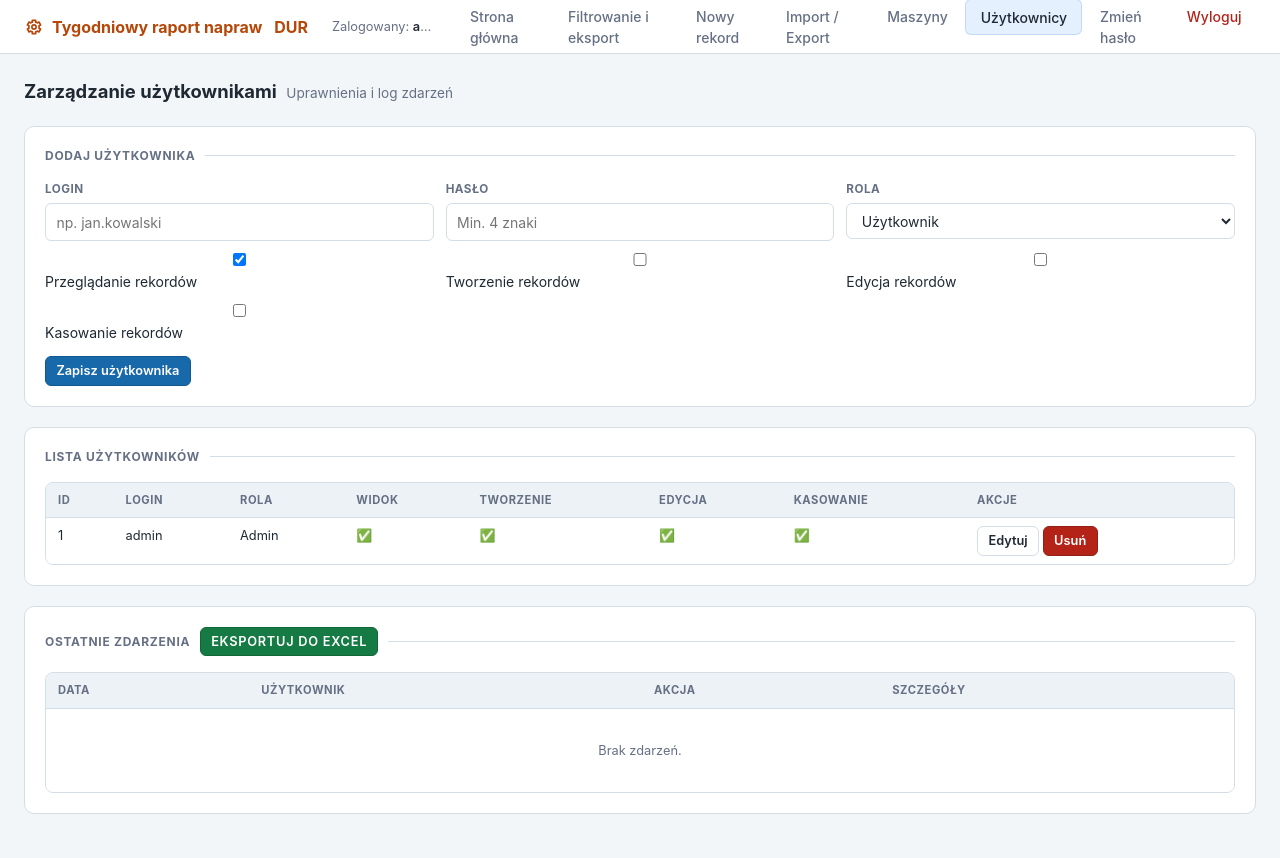
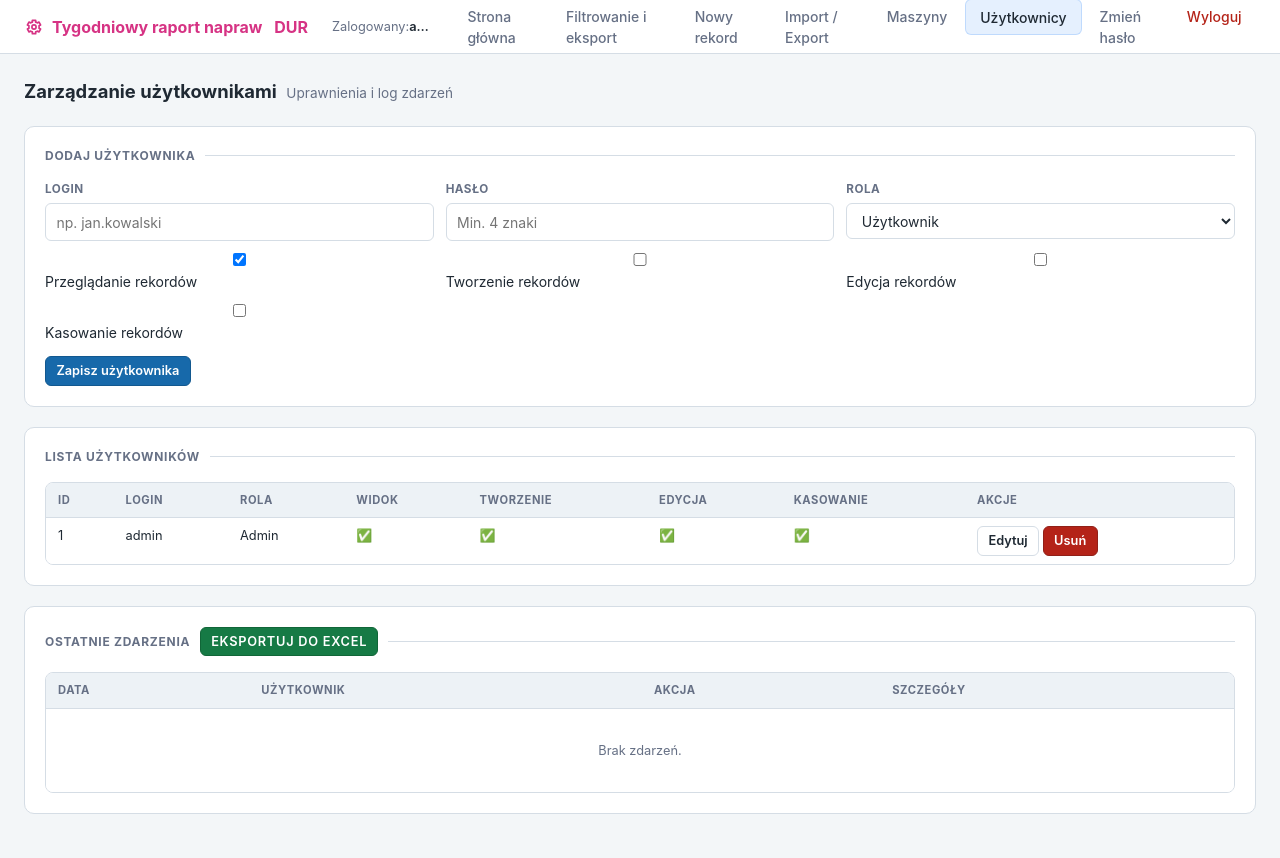
Before and after one commit to truecapehorn/Tygodniowy-raport-zdarzen, a Flask app: page /admin/users in a window 1280 px wide. Run offline with Flask 3, Linux system fonts and the light colour scheme; the visitor is signed in with stand-in values (Sample User, id 1); data comes from the database, SQL or seed files in the repository.

Commit message:
zmiany w css dla górnego paska

```diff
--- a/templates/base.html
+++ b/templates/base.html
@@ -31,6 +31,8 @@
             --yellow-dim:   #fff7d6;
             --purple:       #6941a5;
             --purple-dim:   #f1eafe;
+            --pink:         #d63384;
+            --pink-dim:     #fcebf5;
         }
         *, *::before, *::after { box-sizing: border-box; margin: 0; padding: 0; }
         body {
@@ -61,14 +63,22 @@
             gap: 0.5rem;
             font-size: 1rem;
             font-weight: 700;
-            color: var(--orange);
+            color: var(--pink);
             white-space: nowrap;
             text-decoration: none;
             flex-shrink: 0;
         }
-        .navbar-brand .gort { color: var(--orange); font-weight: 700; }
+        .navbar-brand .gort {
+            color: var(--pink);
+            font-weight: 700;
+            display: flex;
+            align-items: center;
+            gap: 0.2rem;
+        }
         .navbar-brand svg { width: 20px; height: 20px; flex-shrink: 0; }
         .navbar-user {
+            display: flex;
+            align-items: center;
             color: var(--muted);
             font-size: 0.8rem;
             white-space: nowrap;
@@ -76,7 +86,15 @@
             text-overflow: ellipsis;
             max-width: 180px;
         }
-        .navbar-user strong { color: var(--text); font-weight: 600; }
+        .navbar-user strong {
+            color: var(--text);
+            font-weight: 600;
+            display: inline-block;
+            max-width: 100%;
+            overflow: hidden;
+            text-overflow: ellipsis;
+            white-space: nowrap;
+        }
         .navbar-links {
             display: flex;
             gap: 0.2rem;
```
